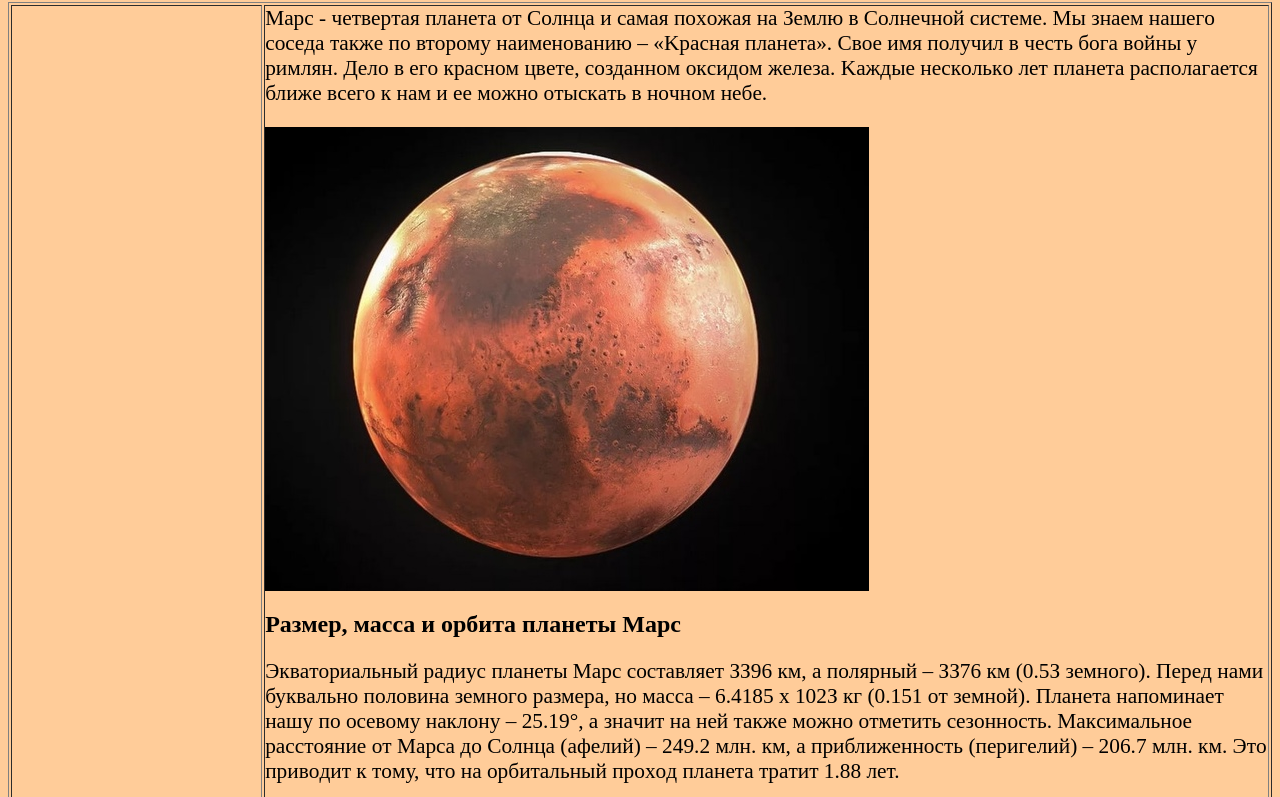
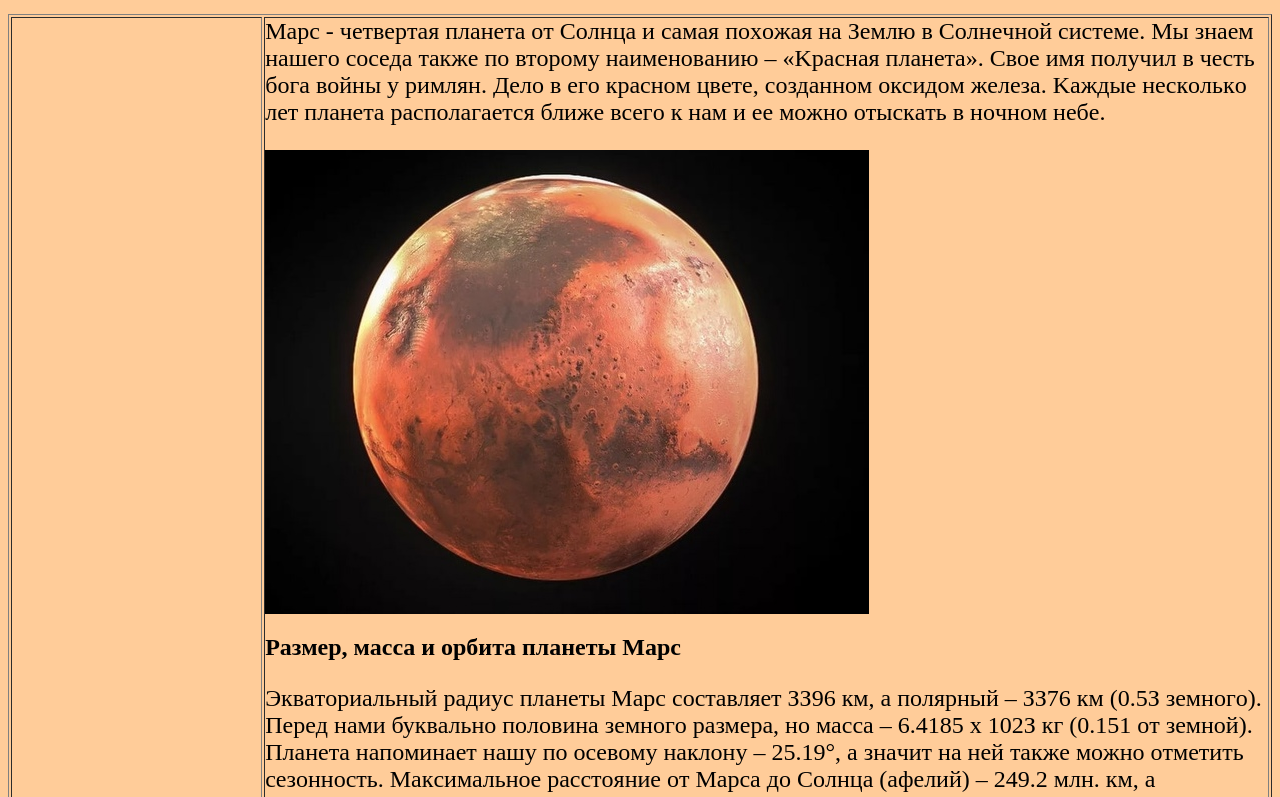
Before and after one commit to Dasha2828/dasha, a plain HTML site: page index.html in a window 1280 px wide. Shown: the part 285-1082 px from the top of the page. Drawn offline with Linux system fonts and the light colour scheme.

Commit message:
Add files via upload

```diff
--- a/index.html
+++ b/index.html
@@ -32,7 +32,7 @@ p    {color: #000000;}
 p {
 font-family: "Times New Roman", Times, serif;
 font-style: italik;
-font-size: 16pt;
+font-size: 18pt;
 }
 </style>
 
```
